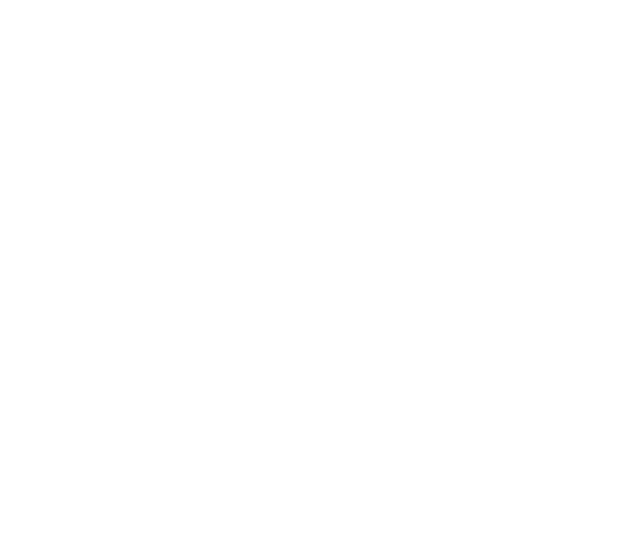
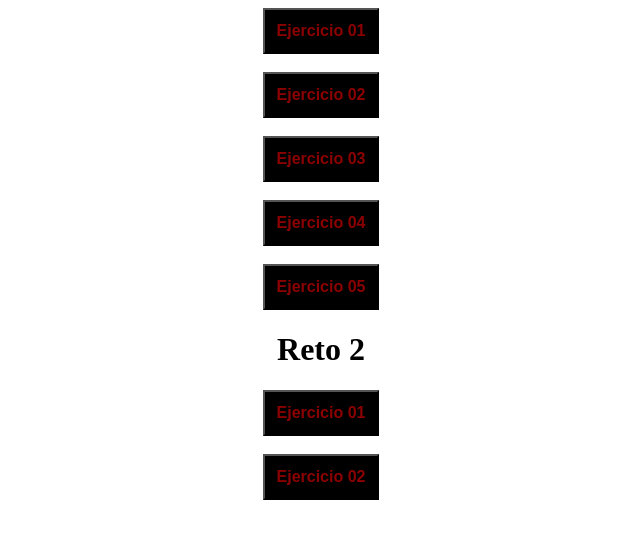
Before and after one commit to zAlvaroxD/hktn04_bust, a plain HTML site: page index.html in a window 1280 px wide. Shown: the whole page, without its empty margins (319-959 px from the left). Drawn offline with Linux system fonts and the light colour scheme.

Commit message:
2do avance

```diff
--- a/index.css
+++ b/index.css
@@ -0,0 +1,8 @@
+button {
+    background: black;
+    color: darkred;
+    padding: 12px;
+    font-size: 16px;
+    font-weight: bold;
+
+}
--- a/index.html
+++ b/index.html
@@ -4,10 +4,32 @@
     <meta charset="UTF-8">
     <meta name="viewport" content="width=device-width, initial-scale=1.0">
     <title>Hackaton 04</title>
-    <link href="index.css">
+    <link rel="stylesheet" href="index.css">
 </head>
 <body>
-
+    <div>
+        <div style="text-align: center;">
+            <button onclick="ej01()">Ejercicio 01</button>
+            <br>
+            <br>
+            <button onclick="ej02()">Ejercicio 02</button>
+            <br>
+            <br>
+            <button onclick="ej03()">Ejercicio 03</button>
+            <br>
+            <br>
+            <button onclick="ej04()">Ejercicio 04</button>
+            <br>
+            <br>
+            <button onclick="calculador()">Ejercicio 05</button>
+            <br>
+            <h1>Reto 2</h1>
+            <button onclick="persona()">Ejercicio 01</button>
+            <br>
+            <br>
+            <button onclick="ej03()">Ejercicio 02</button>
+        </div>
+    </div>
     <script src="index.js"></script>
 </body>
 </html>
--- a/index.js
+++ b/index.js
@@ -0,0 +1,69 @@
+function ej01(){
+    let n1 = prompt("Escribe el primer numero");
+    let n2 = prompt("Escribe el segundo numero");
+    return alert("La suma es: "+ (parseInt(n1)+parseInt(n2)));
+}
+
+function ej02(){
+    let num = prompt("Escribe el numero a potenciar");
+    let pot = prompt("Escribe la potencia");
+    return alert("El numero potenciado es: "+Math.pow(parseInt(num),parseInt(pot)));
+}
+
+function ej03(){
+    let n1 = prompt("Escribe el primer numero");
+    let n2 = prompt("Escribe el segundo numero");
+    let n3 = prompt("Escribe el tercer numero");
+    return alert("La suma de los numeros al cubo es: "+(Math.pow(parseInt(n1),3)+Math.pow(parseInt(n2),3)+Math.pow(parseInt(n3),3)));
+}
+
+function ej04(){
+    let base = prompt("Ingrese el valor de la base del triangulo");
+    let alt = prompt("Ingrese la altura del triangulo");
+    return alert("El area del triangulo sera: "+(parseInt(base)*parseInt(alt))/2);
+}
+
+let n1 = "";
+let n2 = "";
+let om = "";
+function calculador(n1,n2,om){
+    n1 = prompt("Ingrese el primer numero");
+    n2 = prompt("Ingrese el segundo numero");
+    om = prompt("Ingrese una de las siguientes operaciones: +,-,/,x,%")
+    if(om=="+"){
+        let resultado= parseInt(n1)+parseInt(n2);
+        return alert("El resultado es "+resultado);
+    }else if(om=="-"){
+        let resultado= parseInt(n1)-parseInt(n2);
+        return alert("El resultado es "+resultado);
+    }else if(om=="/"){
+        let resultado= parseInt(n1)/parseInt(n2);
+        return alert("El resultado es "+resultado);
+    }else if(om=="x"){
+        let resultado= parseInt(n1)*parseInt(n2);
+        return alert("El resultado es "+resultado);
+    }else if(om=="%"){
+        let resultado= parseInt(n1)*parseInt(n2)/100;
+        return alert("El resultado es "+resultado);
+    }else{
+        let resultado= "El parámetro no es reconocido";
+        return alert(resultado);
+    }
+}
+
+//¿Cómo defines una función?
+//Para definir una función en JavaScript, puedes utilizar la palabra clave function.
+//¿Hasta cuantos argumentos puedes declarar en una función?
+// Los argumentos pueden ser ilimitados pero es recomendable usar hasta un maximo de 6.
+
+//reto 2
+//1
+let nomb = "";
+let apell = "";
+let edad = "";
+let persona=(nomb,apell,edad)=> {
+    nomb=prompt("Ingrese su nombre");
+    apell=prompt("Ingrese su apellido");
+    edad=prompt("Ingrese su edad");
+    return alert("Hola mi nombre es "+nomb+" "+apell+" y mi edad es "+edad);
+}
```
